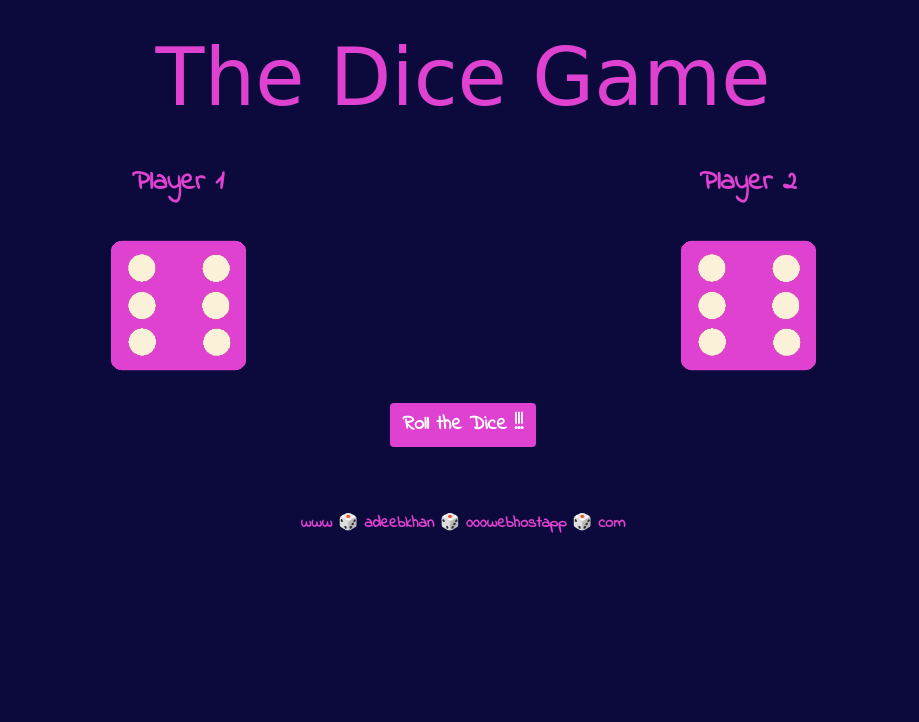
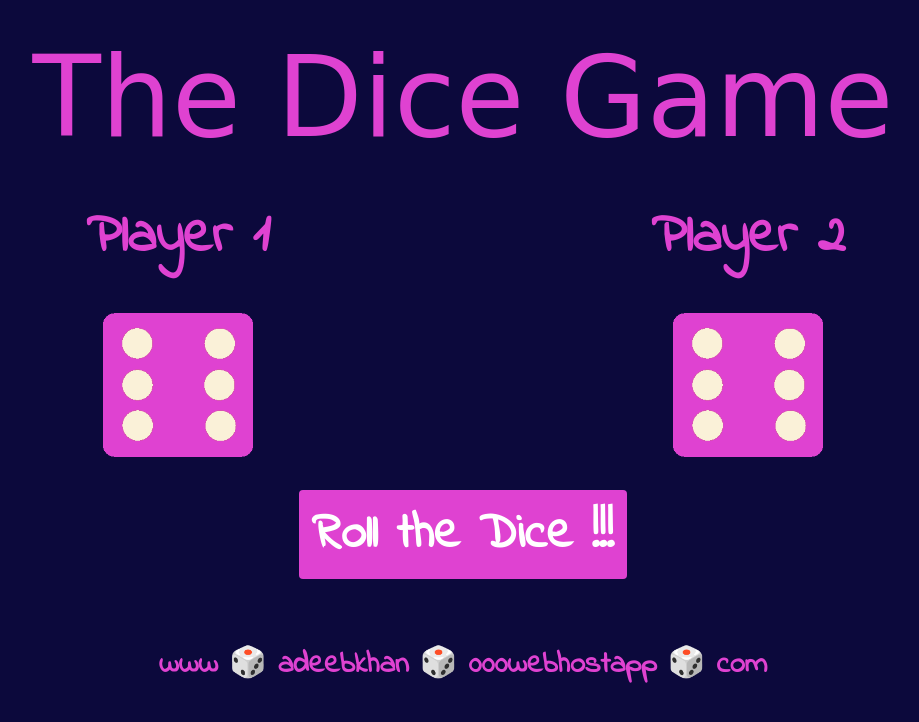
Before and after one commit to AdeebKhan25/dice_game, a plain HTML site: page index.html in a window 1280 px wide. Shown: the whole page, without its empty margins (177-1096 px from the left). Drawn offline with nearby package versions, Linux system fonts and the light colour scheme; a web font is replaced by a local one.

Commit message:
Update styles1.css

```diff
--- a/styles1.css
+++ b/styles1.css
@@ -2,7 +2,7 @@ body{
   background-color: #0C093C;
 }
 h1 {
-  font-size: 80px;
+  font-size: 7rem;
   color: #df42d1;
   text-align: center;
   font-family: 'Mansalva', cursive;
@@ -12,6 +12,7 @@ h1 {
 #result {
   color:#df42d1;
   text-align: center;
+  font-size: 50px;
   margin-top: 20px;
   font-family: 'Mansalva', cursive;
 }
@@ -26,24 +27,25 @@ h1 {
 }
 
 h3{
+  font-size: 3.5rem;
   font-weight: bold;
   color: #df42d1;
 }
 
 .img1 {
-  width: 25%;
+  width: 150px;
   margin: 30px;
 }
 
 .img2 {
-  width: 25%;
+  width: 150px;
   margin: 30px;
 }
 
 .btn {
   display: block;
   margin: auto;
-  font-size: 20px;
+  font-size: 50px;
   font-family: 'Indie Flower', cursive;
   background-color: #df42d1;
   font-weight: bold;
@@ -53,6 +55,7 @@ h3{
 footer {
   margin-top: 5%;
   text-align: center;
+  font-size: 30px;
   font-weight: bold;
   color: #df42d1;
   font-family: 'Indie Flower', cursive;
```
